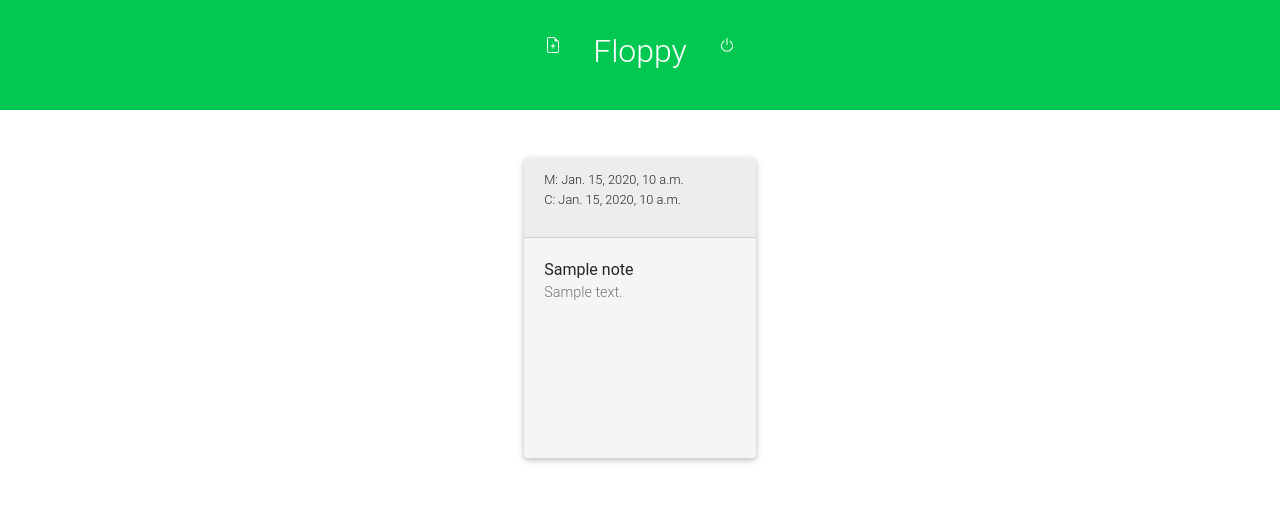
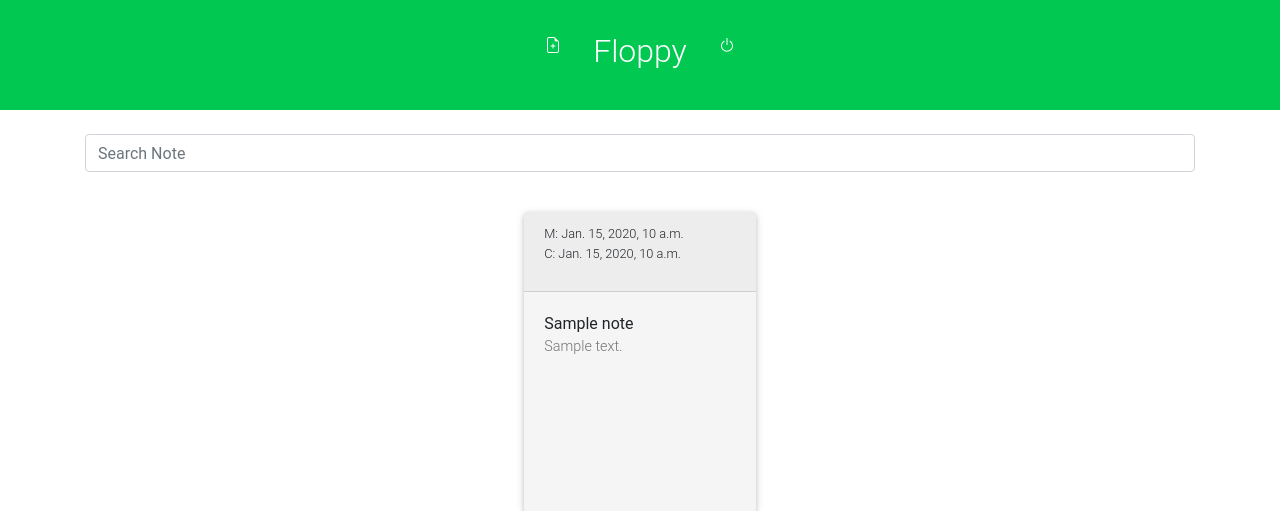
Before and after one commit to alpsakaci/bundles, a Django app: page /floppy/ in a window 1280 px wide. Shown: the top 511 px of the page. Run offline with Django 3.2, Linux system fonts and the light colour scheme; a user stored in the database is signed in; tables that the repository leaves empty hold one stand-in row (values such as "Sample post"); some libraries are stand-ins or nearby versions; some web fonts are replaced.

Commit message:
search form added

```diff
--- a/floppy/forms.py
+++ b/floppy/forms.py
@@ -10,3 +10,6 @@ class NoteForm(forms.ModelForm):
     class Meta:
         model = Note
         fields = ['title', 'content']
+
+class SearchForm(forms.Form):
+    query = forms.CharField(label='', widget=forms.TextInput(attrs={'class': "form-control mb-3", 'placeholder':"Search Note"}))
--- a/floppy/templates/floppy/index.html
+++ b/floppy/templates/floppy/index.html
@@ -3,6 +3,16 @@
 {% block body %}
 
 <div class="container mt-4">
+    <form action="{% url 'searchnote' %}" method="post">
+        {% csrf_token %}
+        {{ search_form }}
+        <div>
+            {% comment %} <button type="submit" class="btn btn-success w-100">search</button> {% endcomment %}
+        </div>
+        {% if search_result != null %}
+            Search Result: {{ search_result }} note found.
+        {% endif %}
+    </form>
     <div class="row mx-auto">
         {% for note in notes %}
         <div class="col-md-3 mx-auto m-3" onclick="window.location.href = '{% url 'editnote' note.id %}';">
--- a/floppy/urls.py
+++ b/floppy/urls.py
@@ -11,5 +11,6 @@ urlpatterns = [
     path('newnote/', views.new, name='newnote'),
     path('editnote/<int:note_id>/', views.edit, name='editnote'),
     path('deletenote/<int:note_id>/', views.delete, name='deletenote'),
+    path('searchnote/', views.search, name='searchnote'),
     path('api/', include(router.urls)),
 ]
--- a/floppy/views.py
+++ b/floppy/views.py
@@ -3,6 +3,7 @@ from datetime import datetime
 from django.shortcuts import get_object_or_404
 from django.shortcuts import render, redirect
 from django.contrib.auth.decorators import login_required
+from django.db.models import Q
 
 from rest_framework import routers, serializers, viewsets
 from rest_framework.response import Response
@@ -11,7 +12,7 @@ from rest_framework.authentication import SessionAuthentication, BasicAuthentica
 
 from .models import Note
 from .serializers import NoteSerializer
-from .forms import NoteForm
+from .forms import NoteForm, SearchForm
 
 class NoteViewSet(viewsets.ModelViewSet):
     authentication_classes = (SessionAuthentication, BasicAuthentication, TokenAuthentication)
@@ -35,7 +36,8 @@ class NoteViewSet(viewsets.ModelViewSet):
 @login_required(login_url='/admin/login')
 def index(request):
     notes = Note.objects.filter(owner = request.user).order_by('date_modified').reverse()
-    context = {'notes': notes}
+    form = SearchForm()
+    context = {'notes': notes, 'search_form': form}
 
     return render(request, 'floppy/index.html', context)
 
@@ -88,3 +90,16 @@ def delete(request, note_id):
     note.delete()
 
     return redirect(index)
+
+@login_required(login_url='/admin/login')
+def search(request):
+    form = SearchForm(request.POST)
+    search_result = []
+    if request.method == 'POST':
+        if form.is_valid():
+            query = form.cleaned_data['query']
+            search_result = Note.objects.filter(Q(owner=request.user) & (Q(title__icontains=query) | Q(content__icontains=query)))
+            context = {'notes': search_result, 'search_form': form, 'search_result': len(search_result)}
+            return render(request, 'floppy/index.html', context)
+
+    return redirect(index)
```
Lines whose indentation alone changed are shown as unchanged.
